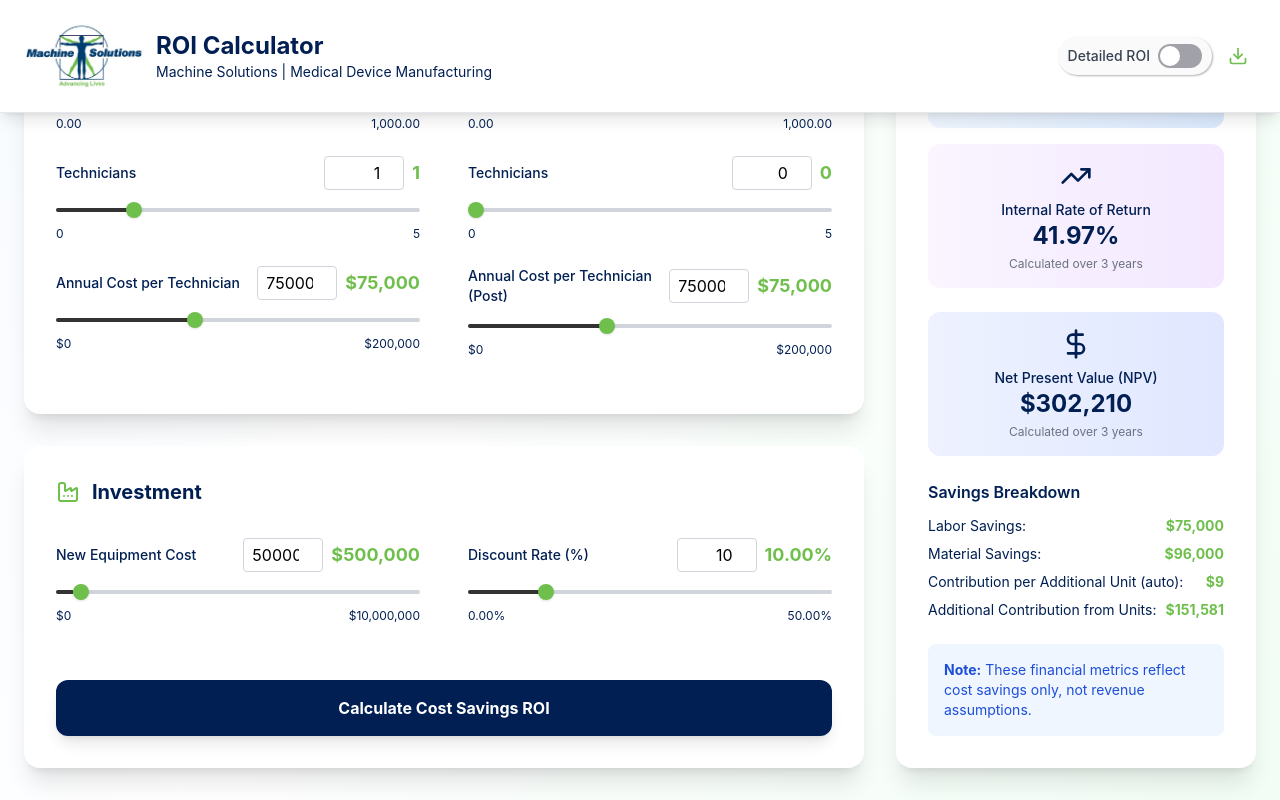
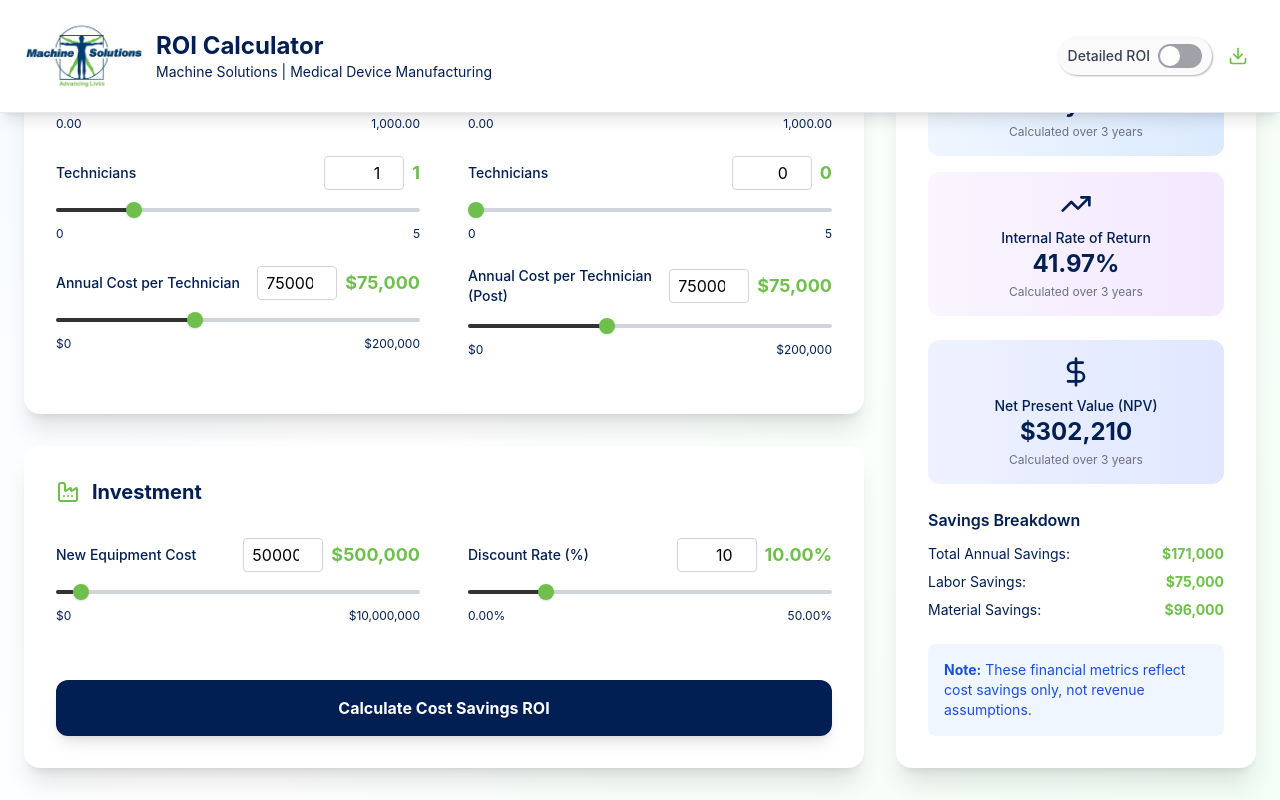
Before and after one commit to gohar2/roi-calculator-version-2, a React (Create React App) app: page / in a window 1280 px wide. Both pictures are taken after a click on the button "Calculate Cost Savings ROI". Shown: the part 1541-2341 px from the top of the page. Built offline with nearby package versions, Linux system fonts and the light colour scheme.

Commit message:
Added Annual Savings in UI

```diff
--- a/src/Components/ResultsPanel.jsx
+++ b/src/Components/ResultsPanel.jsx
@@ -81,6 +81,12 @@ const ResultsPanel = ({ results }) => {
       <div className="space-y-3">
         <h3 className="font-semibold text-darkBlue">Savings Breakdown</h3>
         <div className="space-y-2">
+        <div className="flex justify-between text-sm">
+            <span className="text-darkBlue">Total Annual Savings:</span>
+            <span className="font-bold text-lightGreen">
+              {formatCurrency(results.annualSavings)}
+            </span>
+          </div>
           <div className="flex justify-between text-sm">
             <span className="text-darkBlue">Labor Savings:</span>
             <span className="font-bold text-lightGreen">
@@ -93,8 +99,8 @@ const ResultsPanel = ({ results }) => {
               {formatCurrency(results.materialSavings)}
             </span>
           </div>
-          <div className="flex justify-between text-sm">
-            <span className="text-darkBlue">Contribution per Additional Unit (auto):</span>
+          {/* <div className="flex justify-between text-sm">
+            <span className="text-darkBlue">Contribution per Additional Unit:</span>
             <span className="font-bold text-lightGreen">
               {formatCurrency(results.contributionPerAdditionalUnit || 0)}
             </span>
@@ -104,7 +110,7 @@ const ResultsPanel = ({ results }) => {
             <span className="font-bold text-lightGreen">
               {formatCurrency(results.additionalContributionFromUnits || 0)}
             </span>
-          </div>
+          </div> */}
           {/* <div className="flex justify-between text-sm">
             <span className="text-darkBlue">Material Waste Savings:</span>
             <span className="font-bold text-lightGreen">
```
